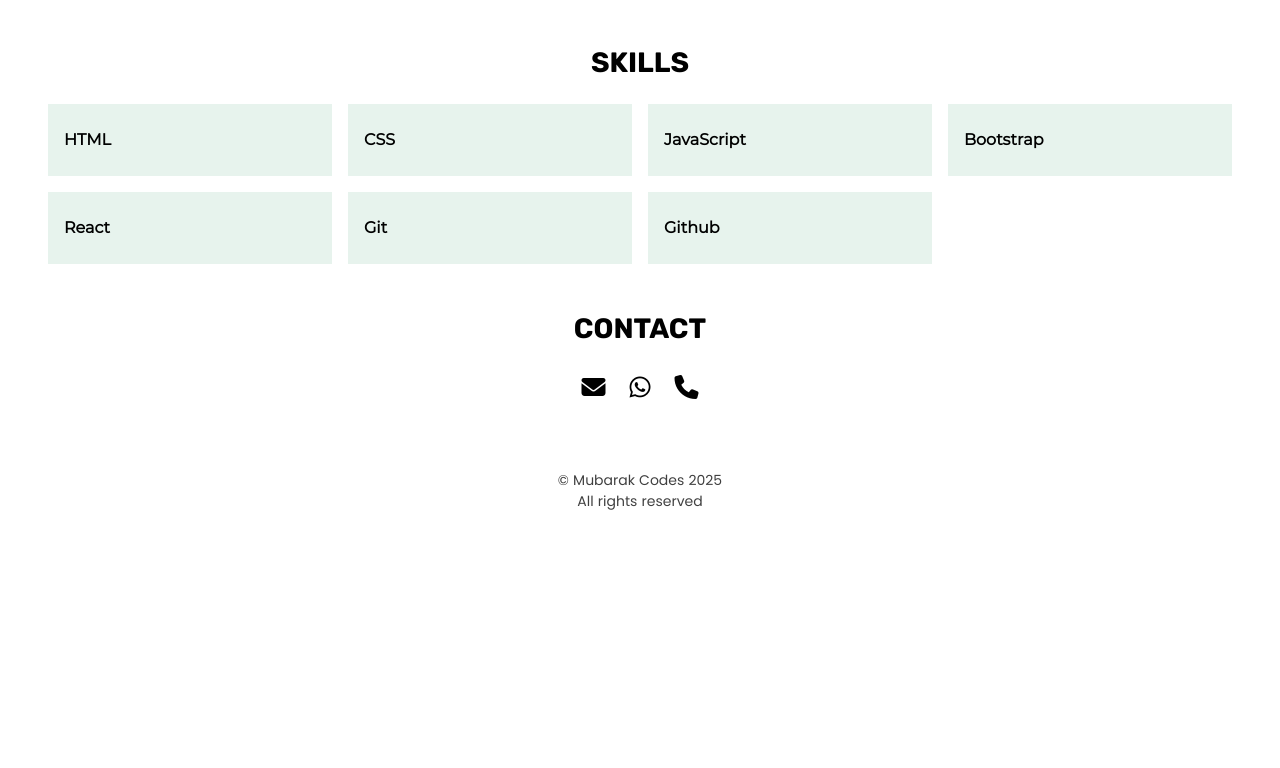
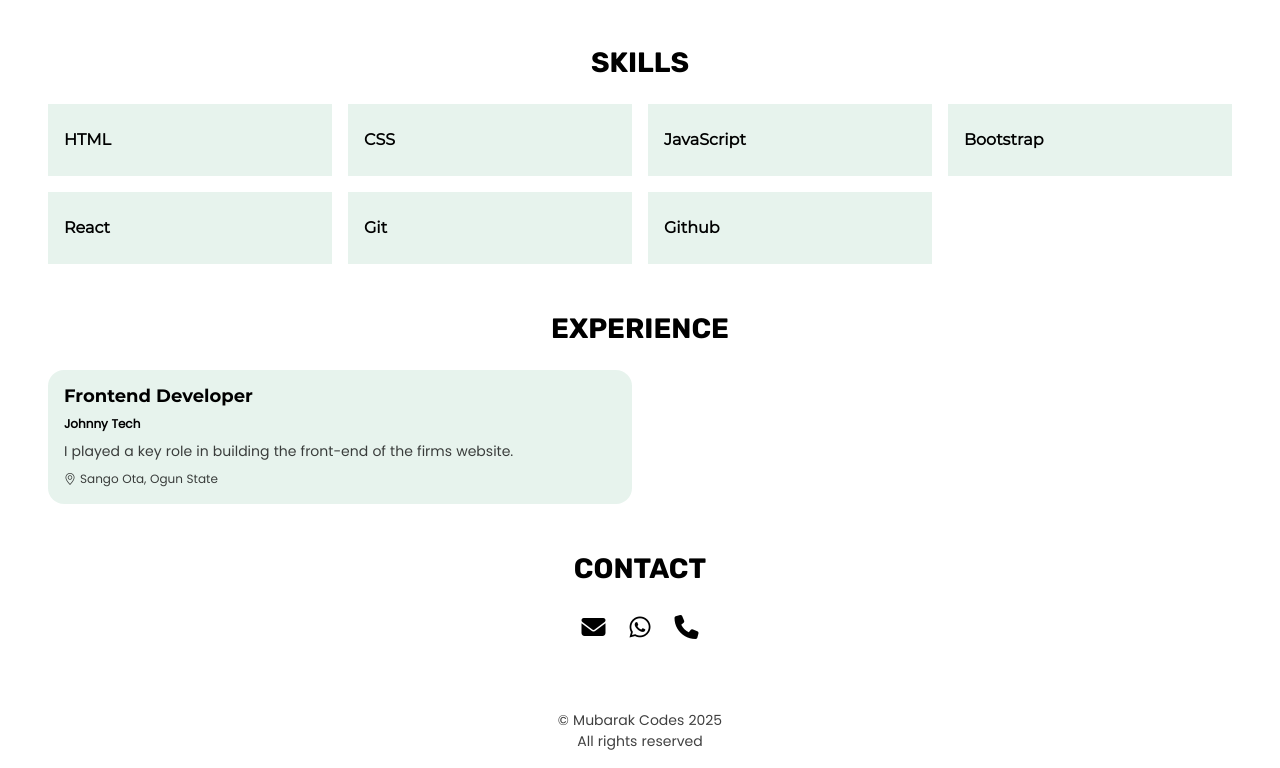
Before and after one commit to mubarak-codes/Mubarak-portfolio, a React (Vite) app: page / in a window 1280 px wide. Shown: the part 1000-1768 px from the top of the page. Before the commit the page ends 1528 px from the top, so only its background shows below. Built offline with nearby package versions, Linux system fonts and the light colour scheme.

Commit message:
create experience components

```diff
--- a/src/App.jsx
+++ b/src/App.jsx
@@ -6,6 +6,7 @@ import {useState, useRef} from 'react'
 import Skills from './components/Skills'
 import Contact from './components/Contact'
 import Footer from './components/Footer'
+import Experience from './components/Experience'
 
 
 
@@ -23,6 +24,7 @@ let [bg, setBg] = usePersistState('theme', 'bg-white')
    <Hero bg={bg} text={text} icon={icon} setText={setText} setBg={setBg} setIcon={setIcon} />
    <Project bg={bg} text={text} />
    <Skills />
+   <Experience />
    <Contact text={text} />
    <Footer />
   </>
--- /dev/null
+++ b/src/components/Experience.jsx
@@ -0,0 +1,24 @@
+import experience from '../data/Experience'
+
+
+const Experience = ()=>{
+
+ return(
+  <>
+   <section className="px-4 px-sm-5">
+    <h2 className="mfs-9 text-center ff-rubik mt-5 mb-4"> EXPERIENCE</h2>
+    <div className="d-grid gap-3 gr-2-sm">{experience.map((experience)=>(
+     <div className="bg-success bg-opacity-10 rounded-4 p-3">
+      <h3 className="ff-montserrat-bold mfs-4">{experience.role}</h3>
+      <div className="mfs-1 fw-bold">{experience.name}</div>
+      <div className="opacity-75 mfs-2 py-2">{experience.description}</div>
+      <div className="mfs-1 opacity-75"><i className="bi bi-geo-alt me-1 fw-bold"></i>{experience.location}</div>
+     </div>
+     ))}
+    </div>
+   </section>
+  </>
+ )
+};
+
+export default Experience;
--- /dev/null
+++ b/src/data/Experience.json
@@ -0,0 +1,9 @@
+[
+ {
+  "role": "Frontend Developer",
+  "name": "Johnny Tech",
+  "location": "Sango Ota, Ogun State",
+  "date": "9/2024 - 2/2025",
+  "description": "I played a key role in building the front-end of the firms website."
+ }
+]
```
